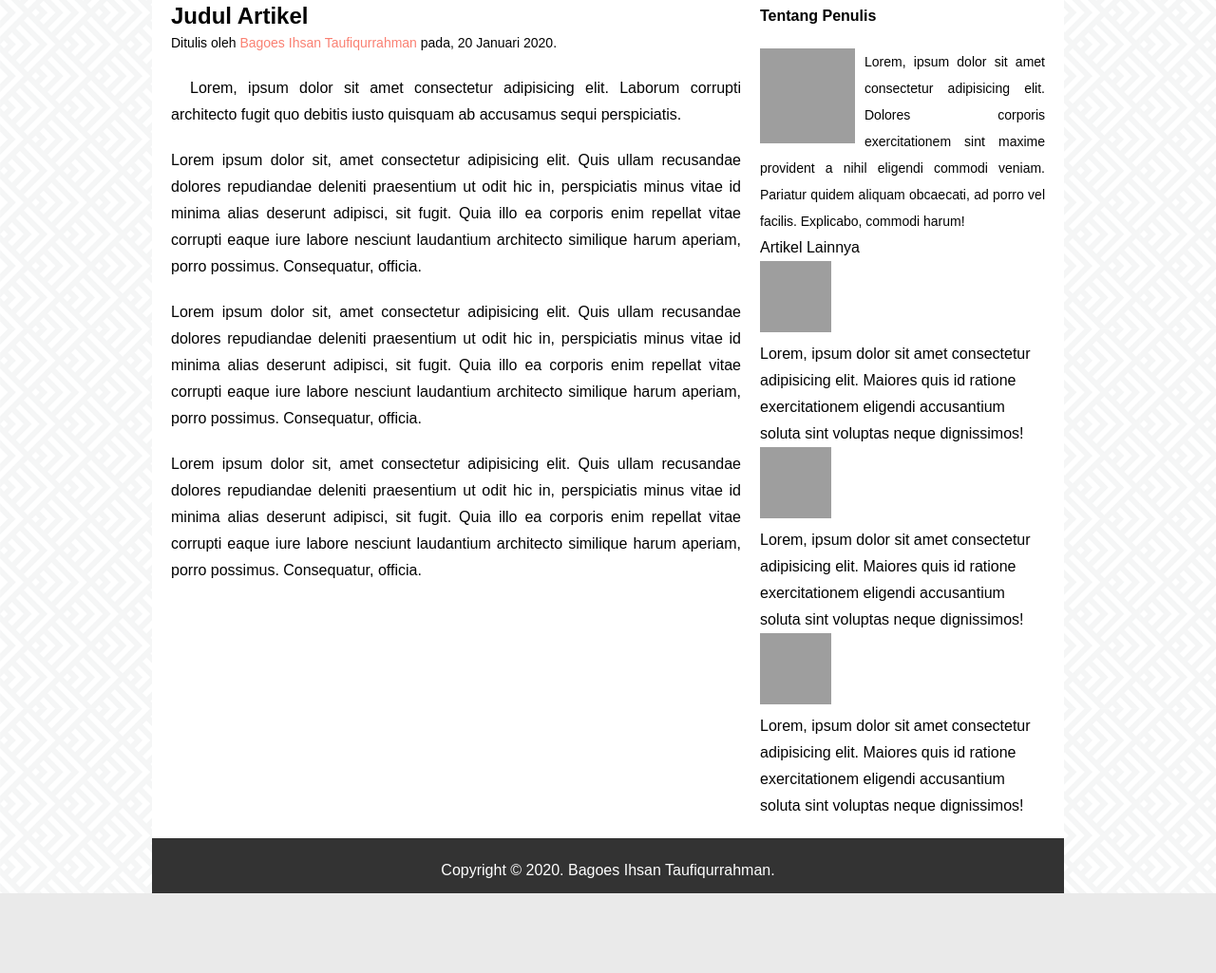
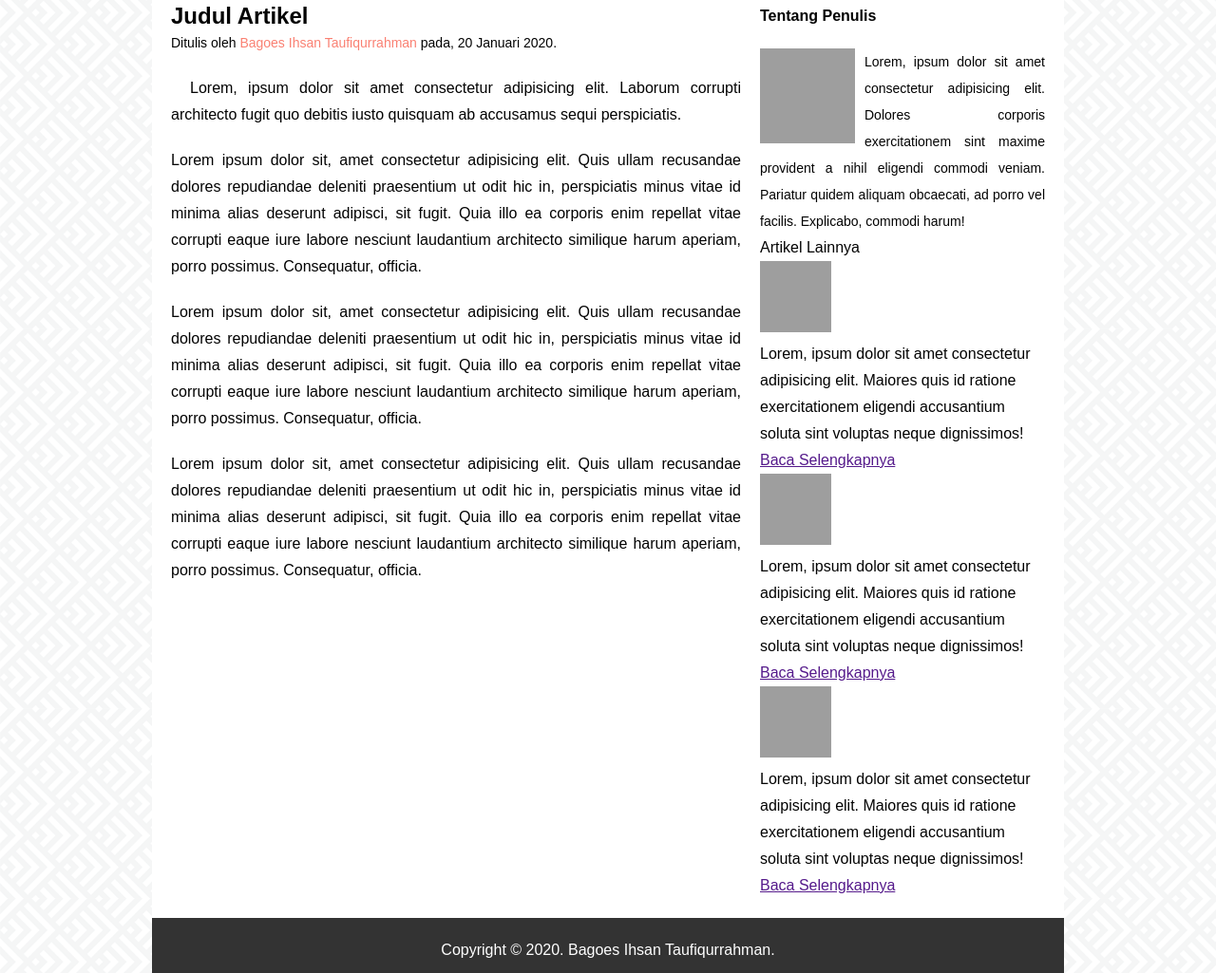
Before and after one commit to bagoesihsan98/css-layouting-learning, a plain HTML site: page exercise-four/index.html in a window 1280 px wide. Shown: the part 453-1478 px from the top of the page at 95% size. Before the commit the page ends 1394 px from the top, so only its background shows below. Drawn offline with Linux system fonts and the light colour scheme; grey boxes are pictures that could not be loaded.

Commit message:
Update sidebar artikel lainnya, menambahkan read more

```diff
--- a/exercise-four/index.html
+++ b/exercise-four/index.html
@@ -61,6 +61,7 @@
                                 <p class="article-info desc">
                                     Lorem, ipsum dolor sit amet consectetur adipisicing elit. Maiores quis id ratione exercitationem eligendi accusantium soluta sint voluptas neque dignissimos!
                                 </p>
+                                <a href="" class="read-more"> Baca Selengkapnya </a>
                             </div>
                         </li>
                         <li>
@@ -70,6 +71,7 @@
                                 <p class="article-info desc">
                                     Lorem, ipsum dolor sit amet consectetur adipisicing elit. Maiores quis id ratione exercitationem eligendi accusantium soluta sint voluptas neque dignissimos!
                                 </p>
+                                <a href="" class="read-more"> Baca Selengkapnya </a>
                             </div>
                         </li>
                         <li>
@@ -79,6 +81,7 @@
                                 <p class="article-info desc">
                                     Lorem, ipsum dolor sit amet consectetur adipisicing elit. Maiores quis id ratione exercitationem eligendi accusantium soluta sint voluptas neque dignissimos!
                                 </p>
+                                <a href="" class="read-more"> Baca Selengkapnya </a>
                             </div>
                         </li>
                     </ul>
```
